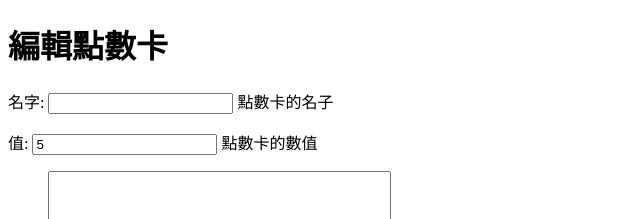
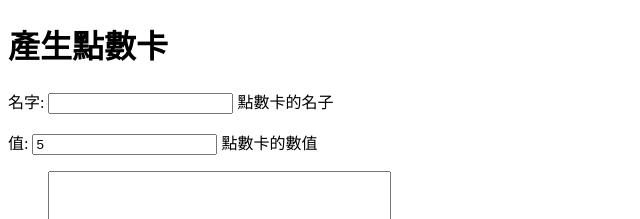
Before and after one commit to sitcon-tw/arcane, a Django app: page /card/generate/ in a window 1280 px wide. Shown: the top 219 px of the page, without its empty margins (0-640 px from the left). Run offline with Django 3.2, Linux system fonts and the light colour scheme; the visitor is signed in with stand-in values (Sample User, id 1).

Commit message:
fixed generate function

```diff
--- a/app/card/views.py
+++ b/app/card/views.py
@@ -43,7 +43,7 @@ def edit(request, id=None):
             return render(request, "submit.html", {"content": "<h1>Submitted.</h1><meta http-equiv=\"refresh\" content=\"3; url=/card/" + card.cid + "\">"})
 
 
-def get(request):
+def get(request, id=None):
     if not is_player(request.user):
         raise PermissionDenied
     else:
@@ -57,6 +57,7 @@ def get(request):
             return render(request, "card/get.html", locals())
         else:
             if is_player(request.user):
+                # Add points
                 return render(request, "submit.html", {"content":"<h1>Submitted.</h1><meta http-equiv=\"refresh\" content=\"3; url=\"/\">"})
             else:
                 return redirect("/card/" + id)
--- a/app/templates/card/generate.html
+++ b/app/templates/card/generate.html
@@ -2,8 +2,8 @@
 {% block title %}編輯點數卡{% endblock %}
 
 {% block content %}
-<h1>編輯點數卡</h1>
-<form action="{% url 'generate card'%}" method="post">
+<h1>產生點數卡</h1>
+<form action="{% url 'generate card' %}" method="post">
   {% csrf_token %}
   {{ form.as_p }}
   <input type="submit" value="送出"/>
```
